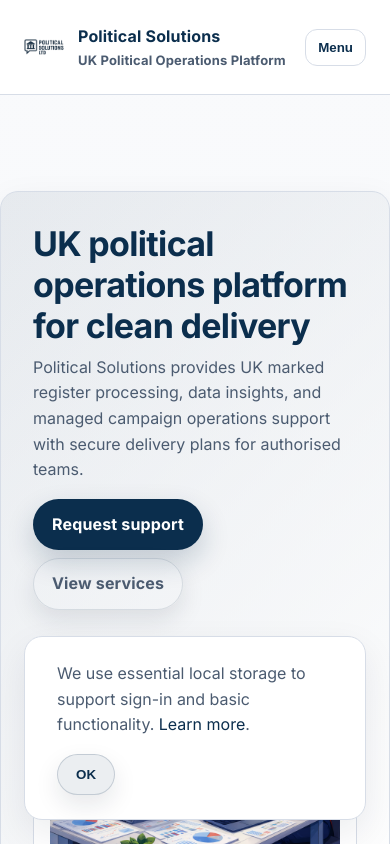
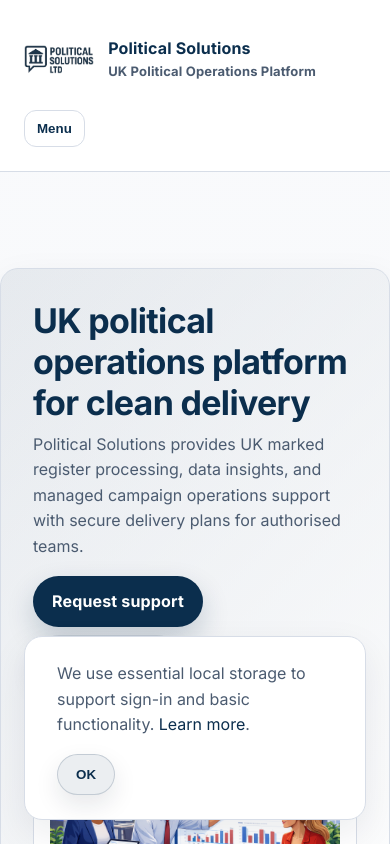
Before and after one commit to PolliticalSolutions/political-portal, a React (Vite) app: page / in a window 390 px wide. Shown: the top 844 px of the page. Built offline with nearby package versions, Linux system fonts and the light colour scheme; no server answers.

Commit message:
Header: double logo size with responsive clamp sizing

```diff
--- a/src/App.jsx
+++ b/src/App.jsx
@@ -83,8 +83,8 @@
             className="brand-logo"
             src={brandLogo}
             alt="Political Solutions"
-            width={48}
-            height={48}
+            width={96}
+            height={96}
             loading="eager"
           />
           <div>
--- a/src/index.css
+++ b/src/index.css
@@ -155,8 +155,8 @@
 }
 
 .brand-logo {
-  width: 48px;
-  height: 48px;
+  width: clamp(64px, 8vw, 96px);
+  height: clamp(64px, 8vw, 96px);
   border-radius: 10px;
   object-fit: contain;
 }
@@ -811,8 +811,8 @@
   }
 
   .brand-logo {
-    width: 40px;
-    height: 40px;
+    width: clamp(56px, 18vw, 72px);
+    height: clamp(56px, 18vw, 72px);
   }
 
   .hero-visual-image {
```
